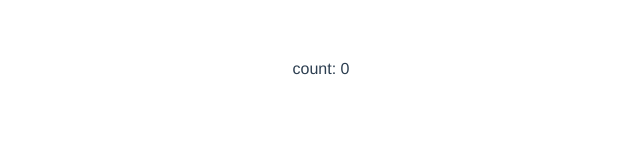
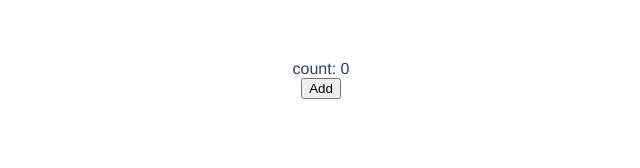
Before and after one commit to ianChen806/VuexSample, a Vue app: page / in a window 1280 px wide. Shown: the top 168 px of the page, without its empty margins (319-959 px from the left). Built offline with nearby package versions, Linux system fonts and the light colour scheme.

Commit message:
add mutations, sample counter.

```diff
--- a/src/App.vue
+++ b/src/App.vue
@@ -1,6 +1,7 @@
 <template>
 	<div id="app">
 		<div>count: {{count}}</div>
+		<button @click="add">Add</button>
 	</div>
 </template>
 
@@ -10,6 +11,11 @@
         computed: {
             count() {
                 return this.$store.state.count;
+            }
+        },
+        methods: {
+            add() {
+                this.$store.commit("add");
             }
         }
     }
--- a/src/Store.js
+++ b/src/Store.js
@@ -7,6 +7,11 @@ const store = new Store({
     state: {
         count: 0
     },
+    mutations: {
+        add(state) {
+            state.count++;
+        }
+    }
 });
 
 export default store;
```
